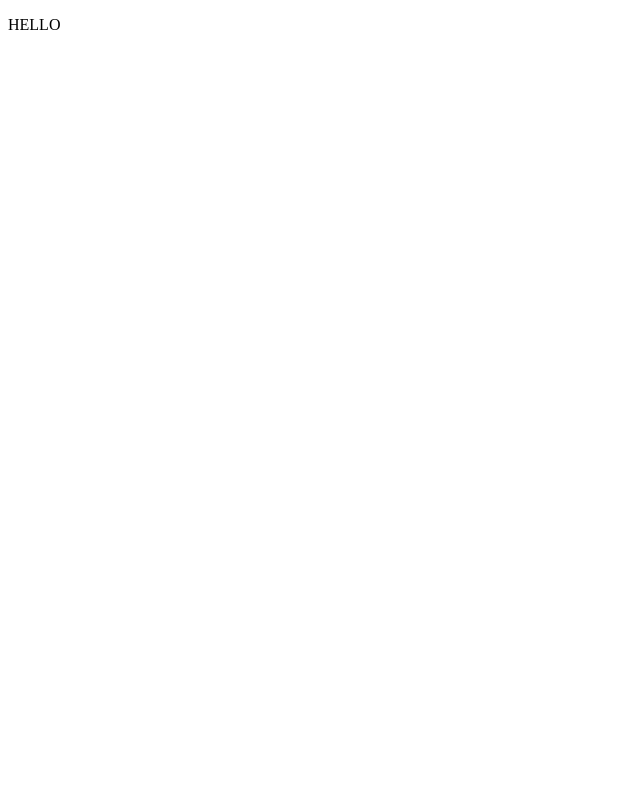
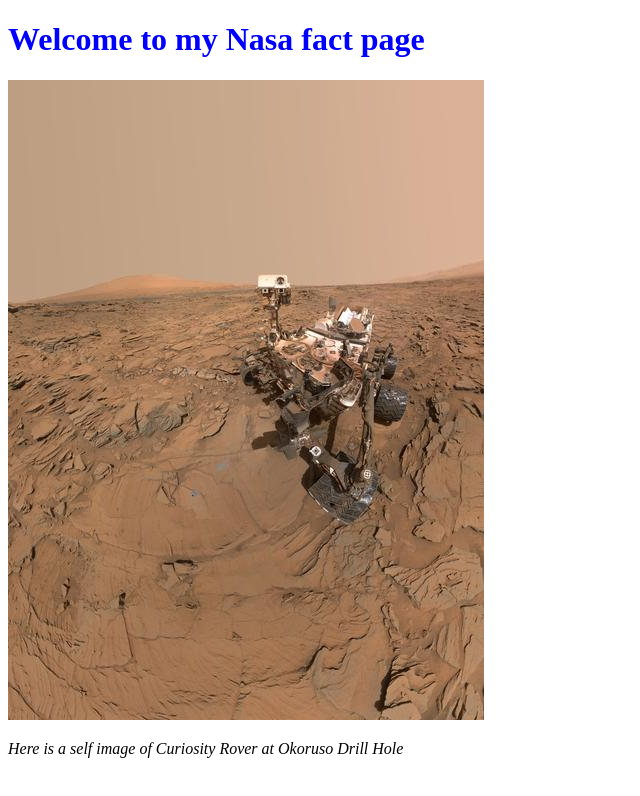
Before and after one commit to abbigrundy/nasa-project, a website: page frontend/index.html in a window 1280 px wide. Shown: the whole page, without its empty margins (0-640 px from the left). Drawn offline with Linux system fonts and the light colour scheme.

Commit message:
display static picture on the home page with welcome message

```diff
--- a/frontend/index.html
+++ b/frontend/index.html
@@ -3,7 +3,9 @@
 
 <body>
 
-<p>HELLO</p>
+<h1 style="color: blue">Welcome to my Nasa fact page</h1>
+<image class="Curiosity Image" src="PIA20602_small.jpg" alt="Curiosity self portrait">
+  <p><em>Here is a self image of Curiosity Rover at Okoruso Drill Hole</em></p>
 </body>
 
 </html>
```
Also changed, not shown: frontend/PIA20602_small.jpg (added).
